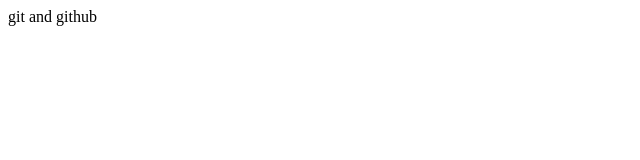
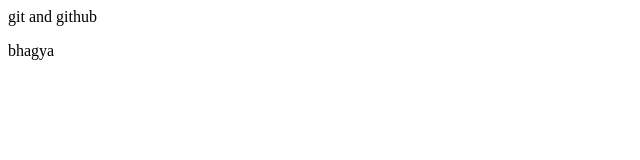
Before and after one commit to Bhagyasri160/Bhagya-sri, a plain HTML site: page INDEX.html in a window 1280 px wide. Shown: the full height of the page, 0-640 px from the left. Drawn offline with Linux system fonts and the light colour scheme.

Commit message:
Update INDEX.html with another tag

```diff
--- a/INDEX.html
+++ b/INDEX.html
@@ -1,5 +1,6 @@
 <html>
   <body>
     <p>git and  github</p>
+    <p> bhagya</p>
   </body>
 </html>
```
